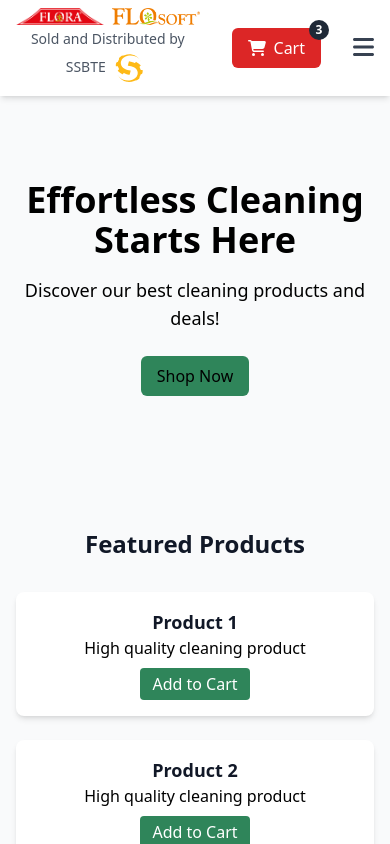
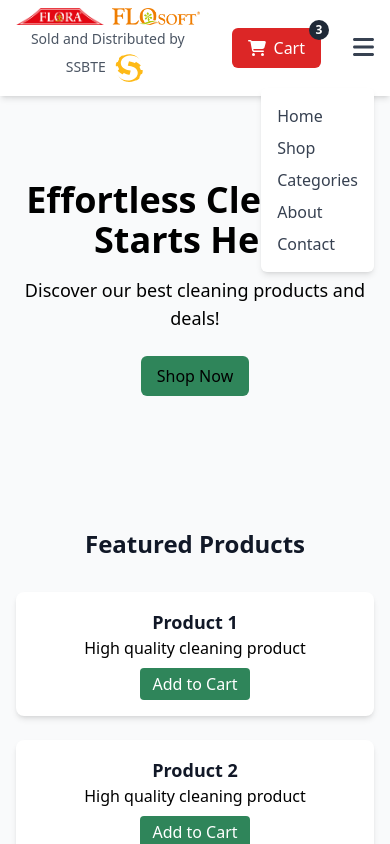
Before and after one commit to amerbman/demo-ecommerce, a Next.js app: page / in a window 390 px wide. Both pictures are taken after a click on the button 363 px from the left and 48 px from the top of the page. Shown: the top 844 px of the page. Built offline with nearby package versions, Linux system fonts and the light colour scheme.

Commit message:
fixed hamburger menu problem

```diff
--- a/src/components/Header.tsx
+++ b/src/components/Header.tsx
@@ -1,4 +1,6 @@
-import React from 'react';
+"use client";
+
+import React, { useState } from 'react';
 import LogoFlora from './LogoFlora';
 import LogoFlosoft from './LogoFlosoft';
 import Image from 'next/image';
@@ -6,6 +8,14 @@ import { FontAwesomeIcon } from '@fortawesome/react-fontawesome';
 import { faShoppingCart, faBars } from '@fortawesome/free-solid-svg-icons';
 
 const Header: React.FC = () => {
+    // State for mobile menu visibility
+    const [isMobileMenuOpen, setIsMobileMenuOpen] = useState(false);
+
+    // Toggle mobile menu
+    const toggleMobileMenu = () => {
+        setIsMobileMenuOpen(!isMobileMenuOpen);
+    };
+
     return (
         <nav className="bg-white shadow-md sticky top-0 z-50">
             <div className="max-w-7xl mx-auto px-4 sm:px-6 lg:px-8 flex justify-between items-center h-24">
@@ -15,7 +25,7 @@ const Header: React.FC = () => {
                         <LogoFlora />
                         <LogoFlosoft />
                     </div>
-                    <div className="text-gray-600 text-sm text-center w-full ">
+                    <div className="text-gray-600 text-sm text-center w-full">
                         Sold and Distributed by SSBTE
                         <a href="https://ssbte.net" target="_blank" rel="noopener noreferrer" className="ml-1 text-gray-800 hover:text-red-600">
                             <Image
@@ -31,6 +41,7 @@ const Header: React.FC = () => {
 
                 {/* Right Side: Navigation and Cart */}
                 <div className="flex items-center space-x-8">
+                    {/* Desktop Navigation */}
                     <div className="hidden md:flex space-x-8">
                         {['Home', 'Shop', 'Categories', 'About', 'Contact'].map((item) => (
                             <a
@@ -51,11 +62,29 @@ const Header: React.FC = () => {
                     </button>
 
                     {/* Mobile Menu Button */}
-                    <button className="md:hidden text-gray-700 hover:text-red-600">
+                    <button
+                        onClick={toggleMobileMenu}
+                        className="md:hidden text-gray-700 hover:text-red-600"
+                    >
                         <FontAwesomeIcon icon={faBars} className="text-2xl" />
                     </button>
                 </div>
             </div>
+
+            {/* Mobile Menu */}
+            {isMobileMenuOpen && (
+                <div className="md:hidden bg-white shadow-md rounded-md mt-2 absolute right-4 top-20 z-50 p-4 space-y-2">
+                    {['Home', 'Shop', 'Categories', 'About', 'Contact'].map((item) => (
+                        <a
+                            key={item}
+                            href="#"
+                            className="block text-gray-700 hover:text-red-600 font-medium transition"
+                        >
+                            {item}
+                        </a>
+                    ))}
+                </div>
+            )}
         </nav>
     );
 };
```
